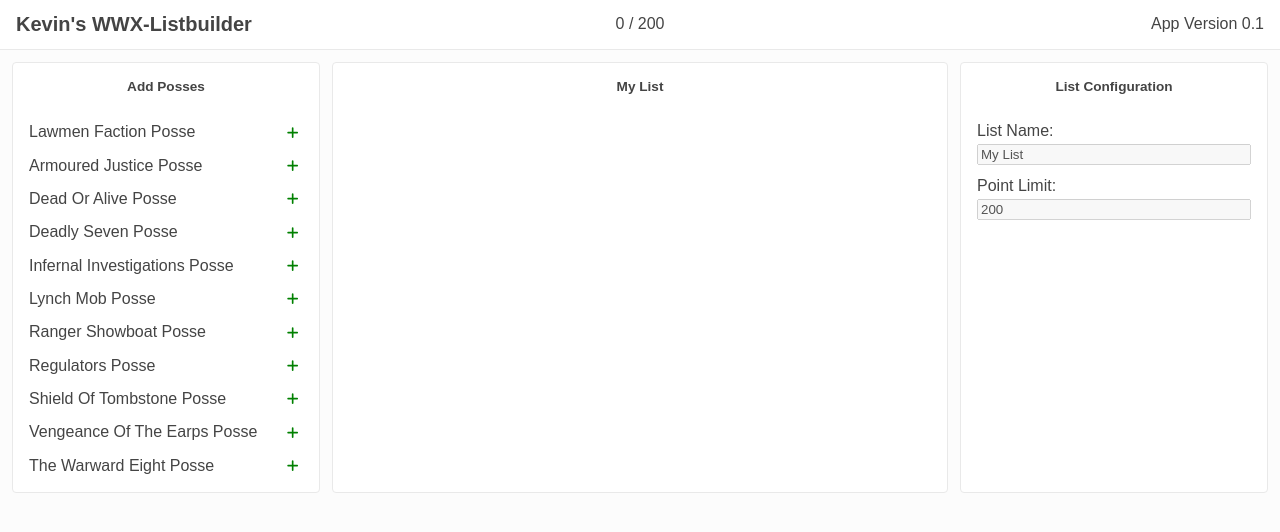
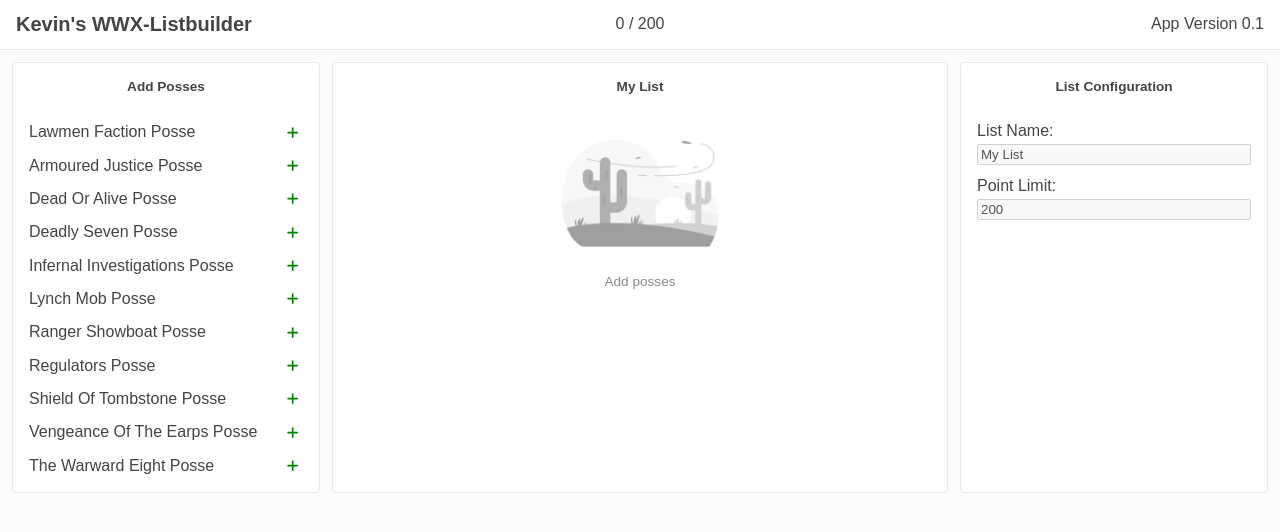
Before and after one commit to Kcalde20/wwx-listbuilder-v2, an Angular app: page / in a window 1280 px wide. Shown: the top 532 px of the page. Built offline with nearby package versions, Linux system fonts and the light colour scheme.

Commit message:
empty state fun

```diff
--- a/src/app/features/list-screen/list-screen.component.html
+++ b/src/app/features/list-screen/list-screen.component.html
@@ -39,6 +39,9 @@
         </div>
         }
     </div>
+    } @empty {
+    <img class="empty-image" src="assets/empty.png" />
+    <p class="empty-text">Add posses</p>
     }
 </div>
 
--- a/src/app/features/list-screen/list-screen.component.scss
+++ b/src/app/features/list-screen/list-screen.component.scss
@@ -101,3 +101,18 @@
     padding-block-end: 1rem;
     font-size: var(--font-size-sm);
 }
+
+.empty-image {
+    height: auto;
+    width: 10rem;
+    margin-inline: auto;
+    padding-block-start: 1rem;
+    opacity: .8;
+
+}
+
+.empty-text {
+    text-align: center;
+    color: var(--color-text-2);
+    font-size: var(--font-size-sm);
+}
--- a/src/app/features/posse-screen/posse-screen.component.html
+++ b/src/app/features/posse-screen/posse-screen.component.html
@@ -82,6 +82,9 @@
             </svg>
         </button>
     </div>
+    } @empty {
+    <img class="empty-image" src="assets/empty.png" />
+    <p class="empty-text">Add units</p>
     }
 </div>
 
--- a/src/app/features/posse-screen/posse-screen.component.scss
+++ b/src/app/features/posse-screen/posse-screen.component.scss
@@ -131,3 +131,19 @@
     margin-block-start: 0;
     color: var(--color-text-2);
 }
+
+
+.empty-image {
+    height: auto;
+    width: 10rem;
+    margin-inline: auto;
+    padding-block-start: 1rem;
+    opacity: .8;
+
+}
+
+.empty-text {
+    text-align: center;
+    color: var(--color-text-2);
+    font-size: var(--font-size-sm);
+}
```
Also changed, not shown: src/assets/empty.png (added).
